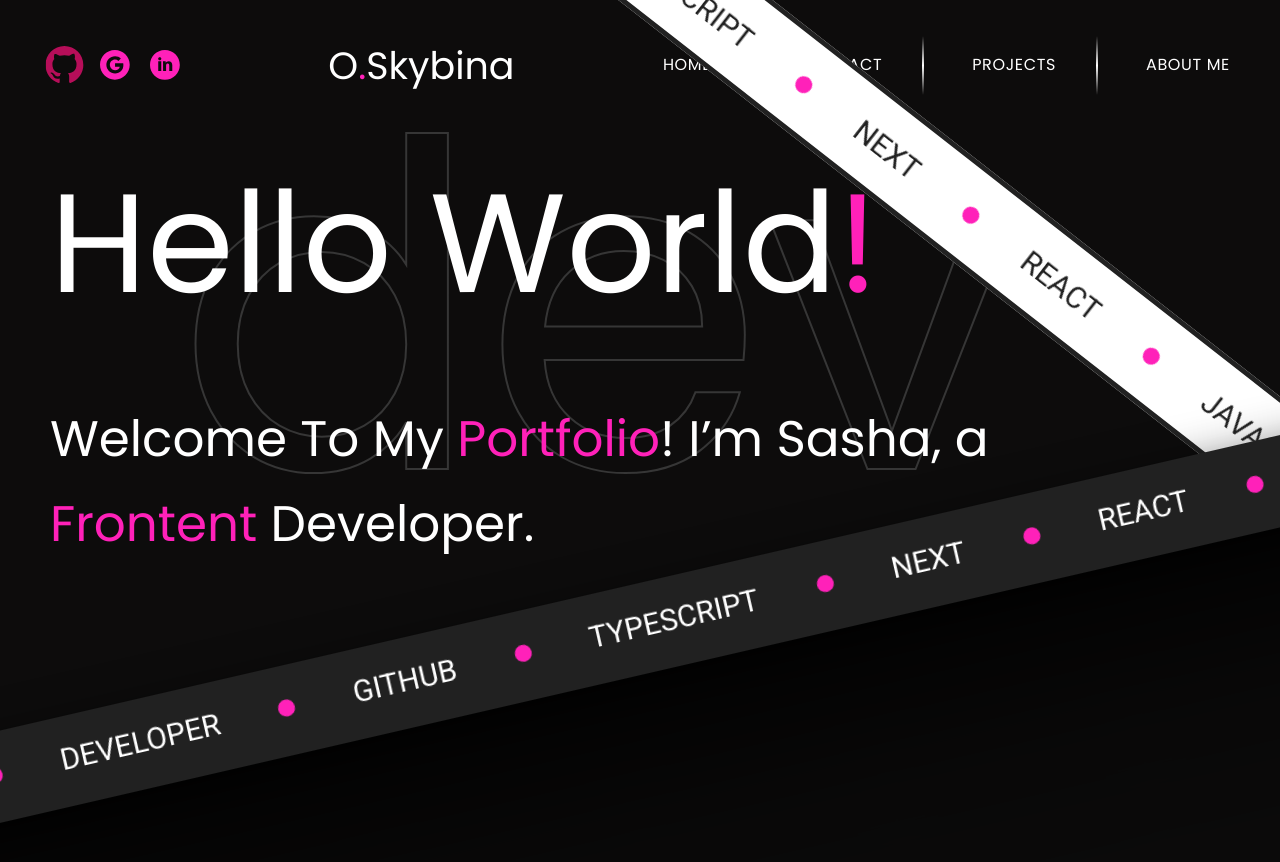
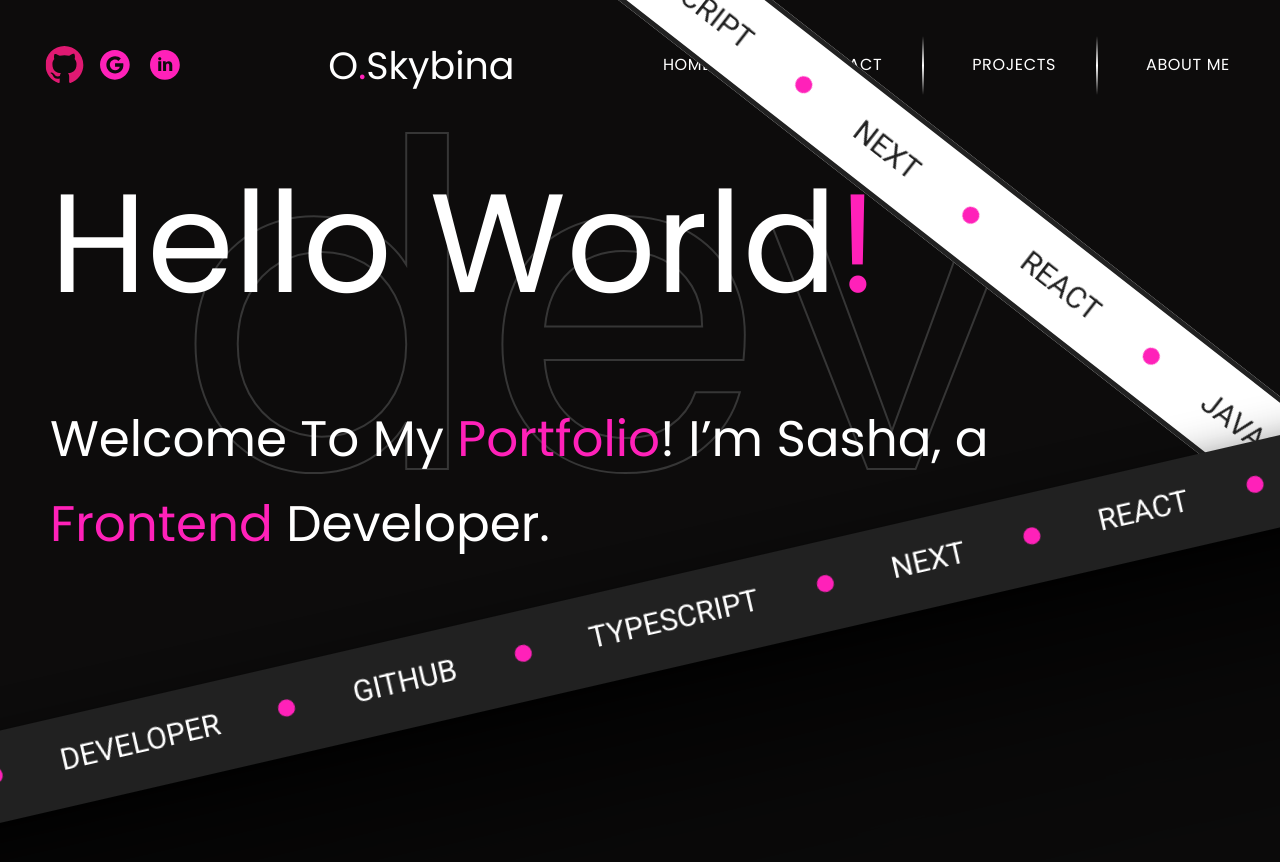
Before and after one commit to SashaSkybina11/MyPortfolio-, a Next.js app: page / in a window 1280 px wide. In both pictures the pointer is over the icon 65 px from the left and 65 px from the top of the page. Shown: the top 862 px of the page. Built offline with nearby package versions, Linux system fonts and the light colour scheme.

Commit message:
Update readme

```diff
--- a/app/about/page.tsx
+++ b/app/about/page.tsx
@@ -45,7 +45,7 @@ const Page = () => {
           <p>
             Alongside my sports career, I&#8217;m also a Front-End Developer
             passionate about building modern and user-friendly web applications.
-            I work with technologies such as{" "}
+            I work with technologies such as
             <span> JavaScript, React, Next.js, HTML, CSS, and REST APIs.</span>
           </p>
           <p>
--- a/app/contact/Page.module.css
+++ b/app/contact/Page.module.css
@@ -61,6 +61,12 @@
   text-decoration: underline;
   text-decoration-skip-ink: none;
   text-decoration-color: var(--rose);
+  transition: transform 0.6s ease;
+}
+
+.descrLink:hover {
+  color: var(--rose);
+  transform: scale(1.1);
 }
 
 /* Lines */
--- a/app/layout.tsx
+++ b/app/layout.tsx
@@ -33,7 +33,7 @@ export const metadata: Metadata = {
     title: "O.Skybina | Portfolio Frontend Developer",
     description:
       "Explore the portfolio of Oleksandra Skybina — frontend developer creating modern, responsive, and user-focused web applications.",
-    url: "",
+    url: "https://my-portfolio-ebon-tau-56.vercel.app/",
     images: [
       {
         url: "/meta-img.jpg",
--- a/app/page.tsx
+++ b/app/page.tsx
@@ -10,7 +10,7 @@ const Page = () => {
         </h1>
         <p className={css.descr}>
           Welcome To My <span>Portfolio</span>! I&#8217;m Sasha, a
-          <span> Frontent</span> Developer.
+          <span> Frontend</span> Developer.
         </p>
       </div>
       <div className={css.whiteLine}>
--- a/components/Header/Header.module.css
+++ b/components/Header/Header.module.css
@@ -31,13 +31,14 @@
 .icon {
   fill: var(--rose);
   transition:
-    transform 0.2s ease,
+    transform 0.6s ease,
     fill 0.2s ease;
 }
 
 .icon:hover {
   /* fill: rgb(255, 192, 74); */
-  fill: rgb(182, 14, 89);
+  fill: rgb(223, 25, 114);
+
   transform: scale(1.3);
 }
 
--- a/package.json
+++ b/package.json
@@ -10,7 +10,6 @@
   },
   "dependencies": {
     "keen-slider": "^6.8.6",
-    "motion": "^12.38.0",
     "next": "16.2.3",
     "react": "19.2.4",
     "react-dom": "19.2.4"
```
Also changed, not shown: 1 other file (tests, documents, lock files or other folders).
